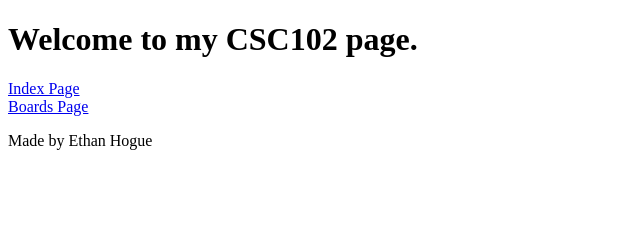
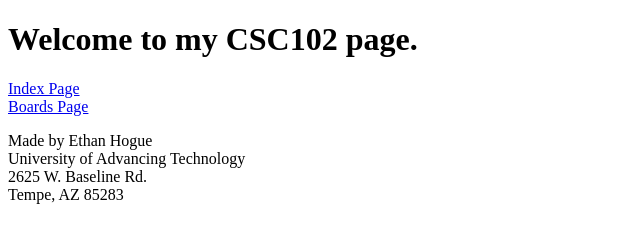
Before and after one commit to KitsyKat-OfFun/Ethan-Hogue-CSC102, a plain HTML site: page index.html in a window 1280 px wide. Shown: the whole page, without its empty margins (0-640 px from the left). Drawn offline with Linux system fonts and the light colour scheme.

Commit message:
Update index.html
Expanded footer.

```diff
--- a/index.html
+++ b/index.html
@@ -28,7 +28,14 @@
 
     <!-- This'll be at the bottom of the page-->
     <footer>
-        <f1>Made by Ethan Hogue</f1>
+        <!-- Personal and UAT info -->
+        Made by Ethan Hogue
+        <br>
+        University of Advancing Technology
+        <br>
+        2625 W. Baseline Rd.
+        <br>
+        Tempe, AZ 85283
     </footer>
 </body>
 </html>
```
